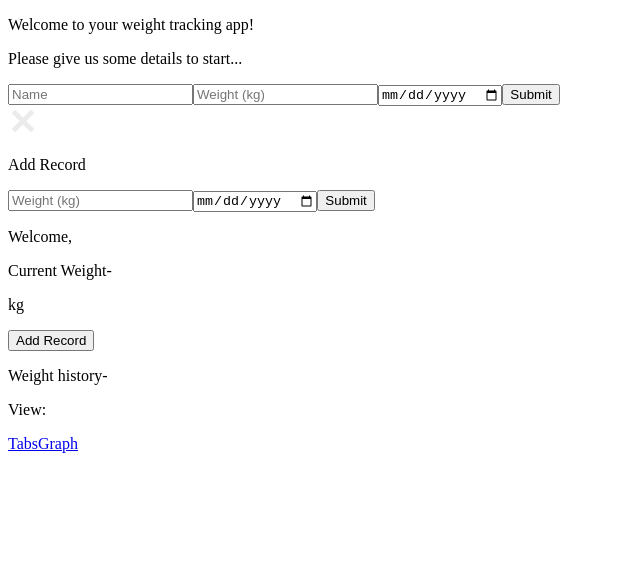
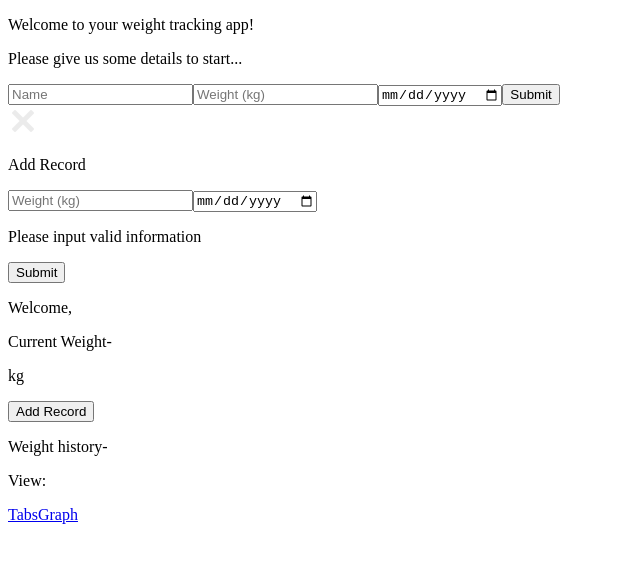
Before and after one commit to Kroplewski-M/weight-tracking, a Vue app: page / in a window 1280 px wide. Shown: the top 562 px of the page, without its empty margins (0-640 px from the left). Built offline with nearby package versions, Linux system fonts and the light colour scheme; the HTML template or start-up script is replaced by a standard one.

Commit message:
added validation on addRecord

```diff
--- a/src/App.vue
+++ b/src/App.vue
@@ -1,10 +1,10 @@
 <template>
-  <div class="w-[99vw] h-[100vh] bg-[#111111]">
+  <div class="w-[99vw] min-h-[100vh] bg-[#111111]">
       <AppWelcome :class="showWelcome" @submit="submit"></AppWelcome>
       <AppAddRecord :class="showAddRecord" @closeAddRecord="closeAddRecord" @addWeightRecord="addWeightRecord"></AppAddRecord>
       <div class="w-[800px] mx-auto">
         <AppOverview :name="name" :currentWeight="currentWeight" @addRecord="addRecord"></AppOverview>
-        <AppWeightTracker :weightRecords="weightRecords"></AppWeightTracker>
+        <AppWeightTracker :weightRecords="weightRecords" class="pb-10"></AppWeightTracker>
     </div>
   </div>
 </template>
--- a/src/components/AppAddRecord.vue
+++ b/src/components/AppAddRecord.vue
@@ -6,7 +6,8 @@
             <div class="w-[350px] mx-auto">
                 <input required type="number" v-model="weight" placeholder="Weight (kg)" class="ml-5 mt-10 mx-auto w-[300px] h-[30px] rounded-md pl-[10px] bg-zinc-800">
                 <input required type="date" v-model="date" class="ml-5 mt-10 mx-auto w-[300px] h-[30px] rounded-md pl-[10px] bg-zinc-800">
-                <button class="mt-[50px] ml-[115px] w-[100px] h-[30px] rounded-md bg-purple-500 hover:bg-purple-600" @click.prevent="addWeightRecord">Submit</button>
+                <p class="absolute right-[45%] mt-5 text-red-600" :class="showError">Please input valid information</p>
+                <button class="mt-[80px] ml-[115px] w-[100px] h-[30px] rounded-md bg-purple-500 hover:bg-purple-600" @click.prevent="addWeightRecord">Submit</button>
             </div>
         </div>
   </section>
@@ -19,6 +20,7 @@ export default {
         return{
             weight: "",
             date: "",
+            showError:"hidden",
         }
     },
     methods:{
@@ -26,6 +28,11 @@ export default {
             this.$emit("closeAddRecord");
         },
         addWeightRecord(){
+            if(this.weight == "" || this.date == ""){
+                this.showError = "";
+                return;
+            }
+            this.showError = "hidden";
             this.$emit("addWeightRecord",this.weight,this.date);
         },
     },
--- a/src/components/AppWeightTracker.vue
+++ b/src/components/AppWeightTracker.vue
@@ -7,7 +7,7 @@
           <a href="#" class="ml-[30px]">Graph</a>
         </div>
         <div v-for="date in dates" :key="date">
-          <div class="w-[500px] h-[100px] bg-[#222222] rounded-md mt-10 mx-auto text-zinc-300 text-center hover:scale-[1.1] hover:cursor-pointer transition-transform	">
+          <div class="w-[500px] h-[100px] bg-[#222222] rounded-md mt-5 mx-auto text-zinc-300 text-center hover:scale-[1.1] hover:cursor-pointer transition-transform">
               <p class="font-semibold text-[30px] pt-[25px]">{{date}} - {{this.weightRecords[date]}}kg</p>
           </div>
         </div>
```
